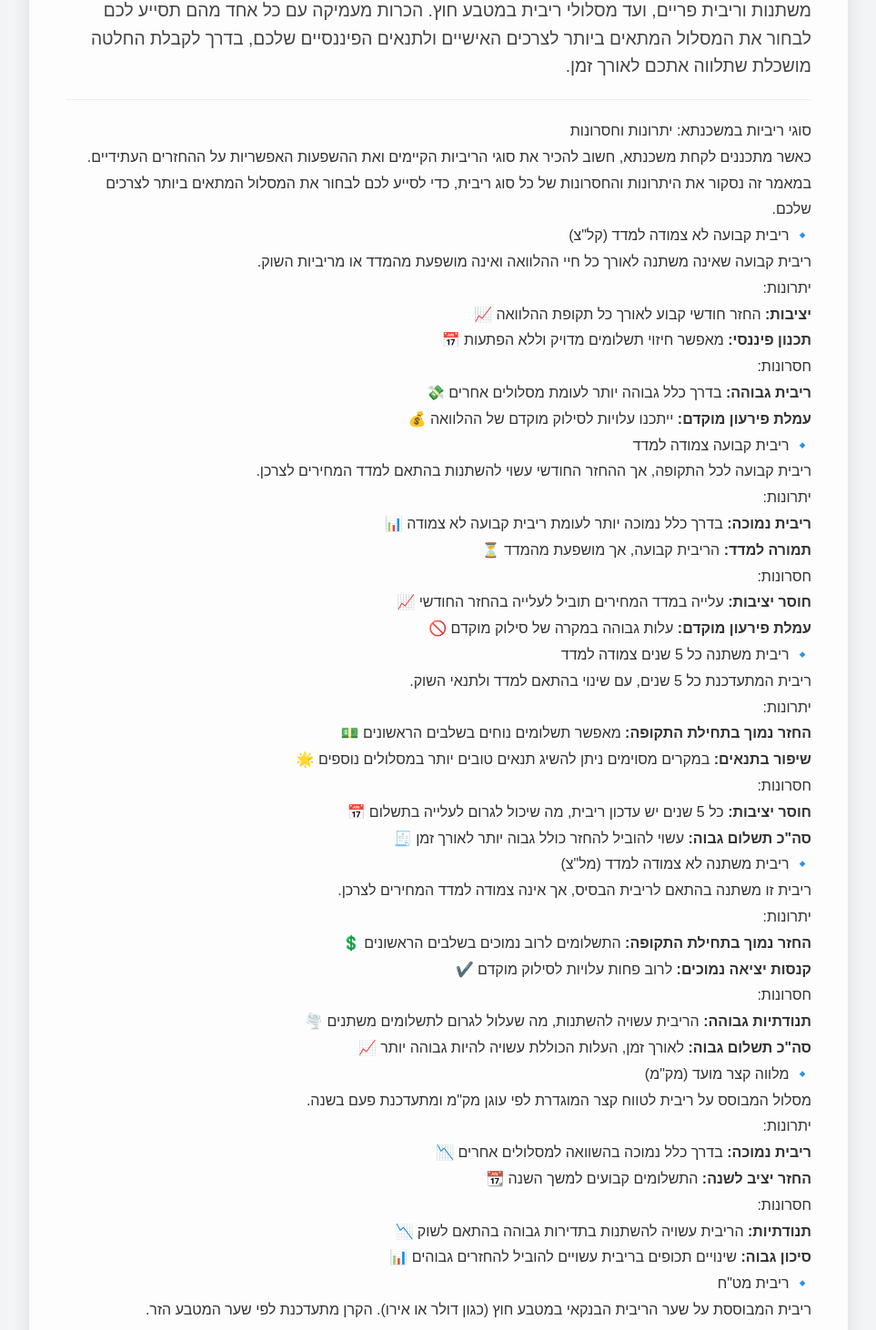
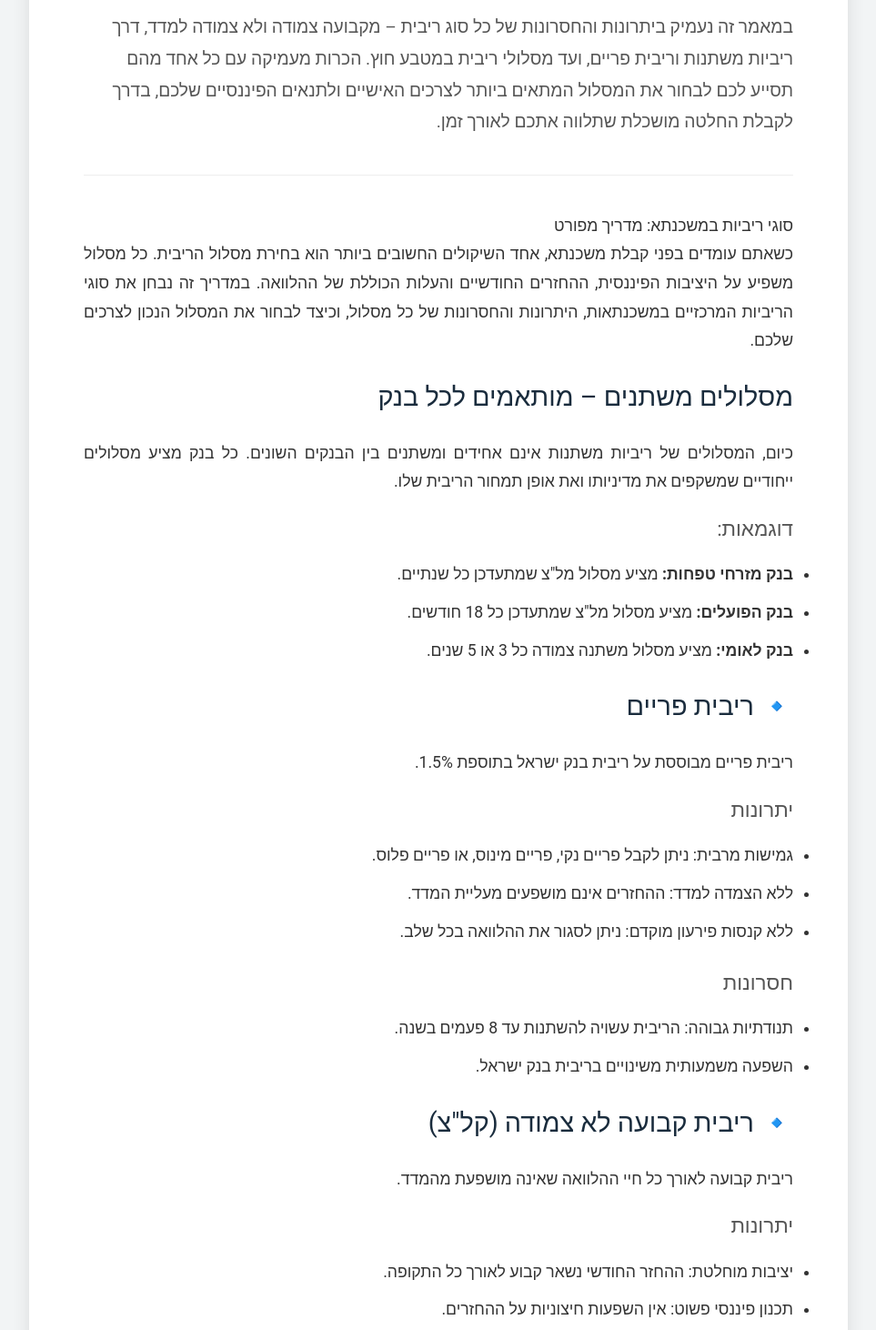
Before and after one commit to aviadazriel/special-web, a React (Create React App) app: page /article/2 in a window 1280 px wide. Shown: the part 630-2092 px from the top of the page at 91% size, without its empty margins (158-1121 px from the left). Built offline with nearby package versions, Linux system fonts and the light colour scheme.

Commit message:
article edit

```diff
--- a/src/data/articlesContent/2.js
+++ b/src/data/articlesContent/2.js
@@ -1,102 +1,93 @@
 const articleContent = {
     content: `
-    <div>
-    <h1>סוגי ריביות במשכנתא: יתרונות וחסרונות</h1>
-    <p>כאשר מתכננים לקחת משכנתא, חשוב להכיר את סוגי הריביות הקיימים ואת ההשפעות האפשריות על ההחזרים העתידיים. במאמר זה נסקור את היתרונות והחסרונות של כל סוג ריבית, כדי לסייע לכם לבחור את המסלול המתאים ביותר לצרכים שלכם.</p>
+    <ArticleContainer>
+      <Header>
+        <h1>סוגי ריביות במשכנתא: מדריך מפורט</h1>
+        <p>
+          כשאתם עומדים בפני קבלת משכנתא, אחד השיקולים החשובים ביותר הוא בחירת מסלול הריבית.
+          כל מסלול משפיע על היציבות הפיננסית, ההחזרים החודשיים והעלות הכוללת של ההלוואה.
+          במדריך זה נבחן את סוגי הריביות המרכזיים במשכנתאות, היתרונות והחסרונות של כל מסלול,
+          וכיצד לבחור את המסלול הנכון לצרכים שלכם.
+        </p>
+      </Header>
 
-    <h2>🔹 ריבית קבועה לא צמודה למדד (קל"צ)</h2>
-    <p>ריבית קבועה שאינה משתנה לאורך כל חיי ההלוואה ואינה מושפעת מהמדד או מריביות השוק.</p>
-    <h3>יתרונות:</h3>
+      <Section>
+        <h2>מסלולים משתנים – מותאמים לכל בנק</h2>
+        <p>
+          כיום, המסלולים של ריביות משתנות אינם אחידים ומשתנים בין הבנקים השונים.
+          כל בנק מציע מסלולים ייחודיים שמשקפים את מדיניותו ואת אופן תמחור הריבית שלו.
+        </p>
+        <h3>דוגמאות:</h3>
         <ul>
-      <li><strong>יציבות:</strong> החזר חודשי קבוע לאורך כל תקופת ההלוואה 📈</li>
-      <li><strong>תכנון פיננסי:</strong> מאפשר חיזוי תשלומים מדויק וללא הפתעות 📅</li>
+          <li><strong>בנק מזרחי טפחות:</strong> מציע מסלול מל"צ שמתעדכן כל שנתיים.</li>
+          <li><strong>בנק הפועלים:</strong> מציע מסלול מל"צ שמתעדכן כל 18 חודשים.</li>
+          <li><strong>בנק לאומי:</strong> מציע מסלול משתנה צמודה כל 3 או 5 שנים.</li>
         </ul>
-    <h3>חסרונות:</h3>
+      </Section>
+
+      <Section>
+        <h2>🔹 ריבית פריים</h2>
+        <p>
+          ריבית פריים מבוססת על ריבית בנק ישראל בתוספת 1.5%.
+        </p>
+        <h3>יתרונות</h3>
         <ul>
-      <li><strong>ריבית גבוהה:</strong> בדרך כלל גבוהה יותר לעומת מסלולים אחרים 💸</li>
-      <li><strong>עמלת פירעון מוקדם:</strong> ייתכנו עלויות לסילוק מוקדם של ההלוואה 💰</li>
+          <li>גמישות מרבית: ניתן לקבל פריים נקי, פריים מינוס, או פריים פלוס.</li>
+          <li>ללא הצמדה למדד: ההחזרים אינם מושפעים מעליית המדד.</li>
+          <li>ללא קנסות פירעון מוקדם: ניתן לסגור את ההלוואה בכל שלב.</li>
         </ul>
+        <h3>חסרונות</h3>
+        <ul>
+          <li>תנודתיות גבוהה: הריבית עשויה להשתנות עד 8 פעמים בשנה.</li>
+          <li>השפעה משמעותית משינויים בריבית בנק ישראל.</li>
+        </ul>
+      </Section>
 
-    <h2>🔹 ריבית קבועה צמודה למדד</h2>
-    <p>ריבית קבועה לכל התקופה, אך ההחזר החודשי עשוי להשתנות בהתאם למדד המחירים לצרכן.</p>
-    <h3>יתרונות:</h3>
+      <Section>
+        <h2>🔹 ריבית קבועה לא צמודה (קל"צ)</h2>
+        <p>
+          ריבית קבועה לאורך כל חיי ההלוואה שאינה מושפעת מהמדד.
+        </p>
+        <h3>יתרונות</h3>
         <ul>
-      <li><strong>ריבית נמוכה:</strong> בדרך כלל נמוכה יותר לעומת ריבית קבועה לא צמודה 📊</li>
-      <li><strong>תמורה למדד:</strong> הריבית קבועה, אך מושפעת מהמדד ⏳</li>
+          <li>יציבות מוחלטת: ההחזר החודשי נשאר קבוע לאורך כל התקופה.</li>
+          <li>תכנון פיננסי פשוט: אין השפעות חיצוניות על ההחזרים.</li>
         </ul>
-    <h3>חסרונות:</h3>
+        <h3>חסרונות</h3>
         <ul>
-      <li><strong>חוסר יציבות:</strong> עלייה במדד המחירים תוביל לעלייה בהחזר החודשי 📈</li>
-      <li><strong>עמלת פירעון מוקדם:</strong> עלות גבוהה במקרה של סילוק מוקדם 🚫</li>
+          <li>ריבית גבוהה: המסלול היקר ביותר ברוב המקרים.</li>
+          <li>קנסות פירעון מוקדם: עלות גבוהה במקרה של סילוק מוקדם.</li>
+          <li>השפעה על תמהיל המשכנתא: מרווחי הבנק עולים ככל שהרכיב הזה גדול יותר.</li>
         </ul>
+      </Section>
 
-    <h2>🔹 ריבית משתנה כל 5 שנים צמודה למדד</h2>
-    <p>ריבית המתעדכנת כל 5 שנים, עם שינוי בהתאם למדד ולתנאי השוק.</p>
-    <h3>יתרונות:</h3>
+      <Section>
+        <h2>🔹 ריבית מט"ח</h2>
+        <p>
+          ריבית המבוססת על שערי הריבית במטבע חוץ, כמו דולר או אירו. הקרן והריבית מתעדכנים לפי שער המטבע הזר.
+        </p>
+        <h3>יתרונות</h3>
         <ul>
-      <li><strong>החזר נמוך בתחילת התקופה:</strong> מאפשר תשלומים נוחים בשלבים הראשונים 💵</li>
-      <li><strong>שיפור בתנאים:</strong> במקרים מסוימים ניתן להשיג תנאים טובים יותר במסלולים נוספים 🌟</li>
+          <li>החזר חודשי נמוך בתחילת התקופה: מתאים למי שמקבל הכנסה במטבע זר.</li>
+          <li>התאמה למקבלי שכר במטבע חוץ: מסלול נוח לאנשים עם שכר קבוע במטבע זר.</li>
         </ul>
-    <h3>חסרונות:</h3>
+        <h3>חסרונות</h3>
         <ul>
-      <li><strong>חוסר יציבות:</strong> כל 5 שנים יש עדכון ריבית, מה שיכול לגרום לעלייה בתשלום 📅</li>
-      <li><strong>סה"כ תשלום גבוה:</strong> עשוי להוביל להחזר כולל גבוה יותר לאורך זמן 🧾</li>
+          <li>תנודתיות גבוהה: תלויה בשערי מטבע ובתנאי השוק הבינלאומיים.</li>
+          <li>פחות מתאים לרוב הלקוחות: מסלול מורכב ופחות מבוקש.</li>
         </ul>
+      </Section>
 
-    <h2>🔹 ריבית משתנה לא צמודה למדד (מל"צ)</h2>
-    <p>ריבית זו משתנה בהתאם לריבית הבסיס, אך אינה צמודה למדד המחירים לצרכן.</p>
-    <h3>יתרונות:</h3>
-    <ul>
-      <li><strong>החזר נמוך בתחילת התקופה:</strong> התשלומים לרוב נמוכים בשלבים הראשונים 💲</li>
-      <li><strong>קנסות יציאה נמוכים:</strong> לרוב פחות עלויות לסילוק מוקדם ✔️</li>
-    </ul>
-    <h3>חסרונות:</h3>
-    <ul>
-      <li><strong>תנודתיות גבוהה:</strong> הריבית עשויה להשתנות, מה שעלול לגרום לתשלומים משתנים 🌪️</li>
-      <li><strong>סה"כ תשלום גבוה:</strong> לאורך זמן, העלות הכוללת עשויה להיות גבוהה יותר 📈</li>
-    </ul>
-
-    <h2>🔹 מלווה קצר מועד (מק"מ)</h2>
-    <p>מסלול המבוסס על ריבית לטווח קצר המוגדרת לפי עוגן מק"מ ומתעדכנת פעם בשנה.</p>
-    <h3>יתרונות:</h3>
-    <ul>
-      <li><strong>ריבית נמוכה:</strong> בדרך כלל נמוכה בהשוואה למסלולים אחרים 📉</li>
-      <li><strong>החזר יציב לשנה:</strong> התשלומים קבועים למשך השנה 📆</li>
-    </ul>
-    <h3>חסרונות:</h3>
-    <ul>
-      <li><strong>תנודתיות:</strong> הריבית עשויה להשתנות בתדירות גבוהה בהתאם לשוק 📉</li>
-      <li><strong>סיכון גבוה:</strong> שינויים תכופים בריבית עשויים להוביל להחזרים גבוהים 📊</li>
-    </ul>
-
-    <h2>🔹 ריבית מט"ח</h2>
-    <p>ריבית המבוססת על שער הריבית הבנקאי במטבע חוץ (כגון דולר או אירו). הקרן מתעדכנת לפי שער המטבע הזר.</p>
-    <h3>יתרונות:</h3>
-    <ul>
-      <li><strong>החזר נמוך בהתחלה:</strong> מתאים למי שמקבל הכנסה במטבע זר 💰</li>
-      <li><strong>מתאים להכנסה במטבע זר:</strong> אפשרות נוחה למקבלי שכר במטבע זר 🌍</li>
-    </ul>
-    <h3>חסרונות:</h3>
-    <ul>
-      <li><strong>תנודתיות גבוהה:</strong> תלוי בשערי מטבע ובשיעור הריבית במטבע הזר 💹</li>
-      <li><strong>פחות פופולרי:</strong> פחות מבוקש ופחות משתלם לרוב הלקוחות ❗</li>
-    </ul>
-
-    <h2>🔹 ריבית פריים</h2>
-    <p>ריבית הבסיס של בנק ישראל בתוספת של 1.5%. אינה צמודה למדד ומשתנה בהתאם להחלטות ריבית בנק ישראל.</p>
-    <h3>יתרונות:</h3>
-    <ul>
-      <li><strong>אין עמלת פירעון מוקדם:</strong> ניתן לסלק את ההלוואה ללא קנס 💵</li>
-      <li><strong>לא צמודה למדד:</strong> הקרן נשארת קבועה, ללא השפעות אינפלציה 📉</li>
-    </ul>
-    <h3>חסרונות:</h3>
-    <ul>
-      <li><strong>תנודתיות גבוהה:</strong> הריבית משתנה בהתאם להחלטות בנק ישראל 📈</li>
-    </ul>
-
-    <h2>💡 סיכום</h2>
-    <p>בחירת מסלול המשכנתא המתאים תלויה בצרכים ובמטרות האישיות שלכם. האם אתם מתכננים לגור בנכס לתקופה ארוכה או מתכננים למכור אותו? האם אתם זקוקים למימון נוסף לשיפוצים? הבנה מעמיקה של כל מסלול ריבית תסייע לכם לקבל החלטה מושכלת, שתתאים לתנאים הכלכליים שלכם לאורך זמן.</p>
-  </div>
+      <Conclusion>
+        <h2>סיכום</h2>
+        <p>
+          השוק המודרני מציע מגוון רחב של מסלולי ריביות, חלקם מותאמים אישית לכל בנק,
+          וחלקם סטנדרטיים. בחירת המסלול המתאים תלויה במצבכם הכלכלי, תוכניותיכם לעתיד,
+          ויכולתכם להתמודד עם תנודתיות השוק. מומלץ להשוות בין הבנקים ולהתייעץ עם יועץ משכנתאות מקצועי
+          כדי להגיע להחלטה נכונה.
+        </p>
+      </Conclusion>
+    </ArticleContainer>
 
 `,
 };
--- a/src/pages/ArticleDetail.js
+++ b/src/pages/ArticleDetail.js
@@ -62,10 +62,11 @@ const ArticleDetail = () => {
 const ArticleContainer = styled.div`
   max-width: 900px;
   margin: auto;
-  padding: 20px;
-  background: #fdfdfd;
+  padding: 40px;
+  background: #ffffff;
   border-radius: 10px;
   box-shadow: 0 4px 20px rgba(0, 0, 0, 0.1);
+  font-family: 'Roboto', sans-serif;
 `;
 
 const ImageContainer = styled.div`
@@ -73,13 +74,13 @@ const ImageContainer = styled.div`
   height: 300px;
   overflow: hidden;
   border-radius: 10px;
-  margin-bottom: 20px;
+  margin-bottom: 30px;
 `;
 
 const Image = styled.img`
   width: 100%;
   height: 100%;
-  object-fit: fill;
+  object-fit: cover;
 `;
 
 const ContentContainer = styled.div`
@@ -89,9 +90,10 @@ const ContentContainer = styled.div`
 `;
 
 const Title = styled.h1`
-  font-size: 2.5rem;
+  font-size: 2.8rem;
   color: #1a2c3d;
-  margin-bottom: 10px;
+  font-weight: bold;
+  margin-bottom: 20px;
 `;
 
 const MetaInfo = styled.div`
@@ -100,26 +102,49 @@ const MetaInfo = styled.div`
   margin-bottom: 20px;
 `;
 
-
 const Date = styled.span``;
 
 const Description = styled.p`
   font-size: 1.2rem;
-  color: #444;
-  line-height: 1.6;
-  margin-bottom: 20px;
+  color: #555;
+  line-height: 1.8;
+  margin-bottom: 30px;
 `;
 
 const Divider = styled.hr`
-  margin: 20px 0;
+  margin: 40px 0;
   border: none;
   border-top: 1px solid #eee;
 `;
 
 const Content = styled.div`
-  font-size: 1rem;
+  font-size: 1.1rem;
   color: #333;
   line-height: 1.8;
+  line-height: 1.8;
+  text-align: justify;
+
+  h2 {
+    font-size: 1.8rem;
+    color: #1a2c3d;
+    margin: 20px 0;
+  }
+
+  h3 {
+    font-size: 1.4rem;
+    color: #555;
+    margin: 15px 0;
+  }
+
+  ul {
+    padding-left: 20px;
+    list-style: disc;
+    margin-bottom: 20px;
+  }
+
+  li {
+    margin-bottom: 10px;
+  }
 `;
 
 const LoadingMessage = styled.p`
@@ -135,13 +160,14 @@ const ErrorMessage = styled.p`
 `;
 
 const RelatedArticles = styled.div`
-  margin-top: 20px;
+  margin-top: 40px;
 `;
 
 const RelatedHeader = styled.h3`
-  font-size: 1.5rem;
+  font-size: 1.8rem;
   color: #1a2c3d;
   margin-bottom: 20px;
+  font-weight: bold;
 `;
 
 const RelatedGrid = styled.div`
@@ -153,16 +179,16 @@ const RelatedGrid = styled.div`
 const RelatedCard = styled(Link)`
   display: flex;
   flex-direction: column;
-  background: #ffffff;
+  background: #f9f9f9;
   border-radius: 10px;
-  box-shadow: 0 2px 5px rgba(0, 0, 0, 0.1);
+  box-shadow: 0 4px 10px rgba(0, 0, 0, 0.1);
   text-decoration: none;
   color: inherit;
-  transition: transform 0.2s, box-shadow 0.2s;
+  transition: transform 0.3s ease, box-shadow 0.3s ease;
 
   &:hover {
-    transform: translateY(-5px);
-    box-shadow: 0 6px 20px rgba(0, 0, 0, 0.15);
+    transform: scale(1.05);
+    box-shadow: 0 6px 15px rgba(0, 0, 0, 0.2);
   }
 `;
 
@@ -179,15 +205,14 @@ const RelatedInfo = styled.div`
 `;
 
 const RelatedTitle = styled.h4`
-  font-size: 1.2rem;
+  font-size: 1.3rem;
   color: #1a2c3d;
   margin-bottom: 10px;
 `;
 
 const RelatedDescription = styled.p`
-  font-size: 0.9rem;
+  font-size: 1rem;
   color: #666;
-  line-height: 1.4;
+  line-height: 1.6;
 `;
-
 export default ArticleDetail;
```
Lines whose indentation alone changed are shown as unchanged.
